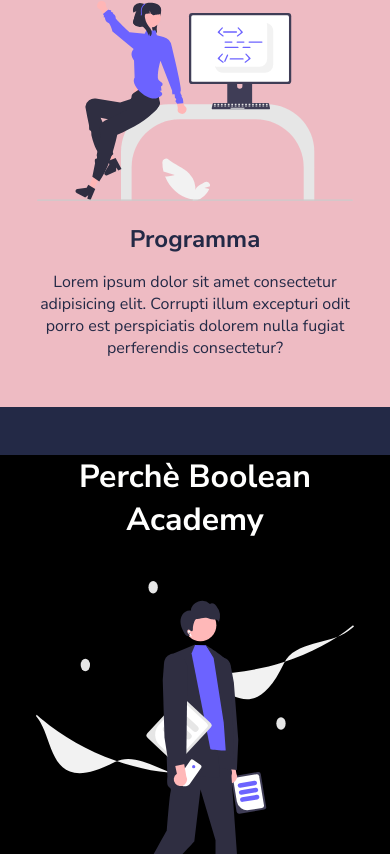
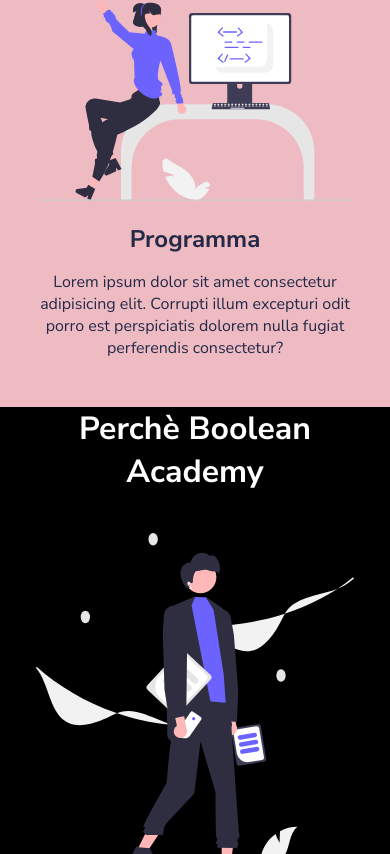
Before and after one commit to Nicole-Villon-Alejandro/EX2-repsonsive-wannabe-starter, a plain HTML site: page index.html in a window 390 px wide. Shown: the part 1821-2675 px from the top of the page. Drawn offline with Linux system fonts and the light colour scheme.

Commit message:
add: correzione esercizio

```diff
--- a/css/style.css
+++ b/css/style.css
@@ -164,6 +164,9 @@ img {
         background-color: black;
     }
 
-
+    .why-us,
+    .steps{
+        margin-bottom: 0;
+    }
 
 }
```
